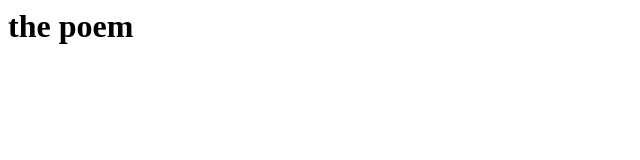
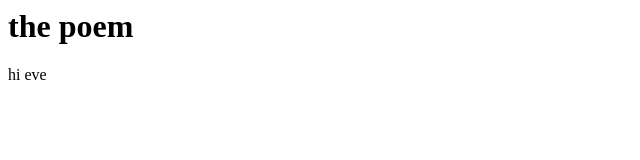
Before and after one commit to sumit-jadhav/iauro_assi, a plain HTML site: page index.html in a window 1280 px wide. Shown: the full height of the page, 0-640 px from the left. Drawn offline with Linux system fonts and the light colour scheme.

Commit message:
Update index.html
pargraph

```diff
--- a/index.html
+++ b/index.html
@@ -1,3 +1,4 @@
 <html>
 <h1>the poem</h1>
-<html>
+<p>hi eve</p>
+  <html>
```
